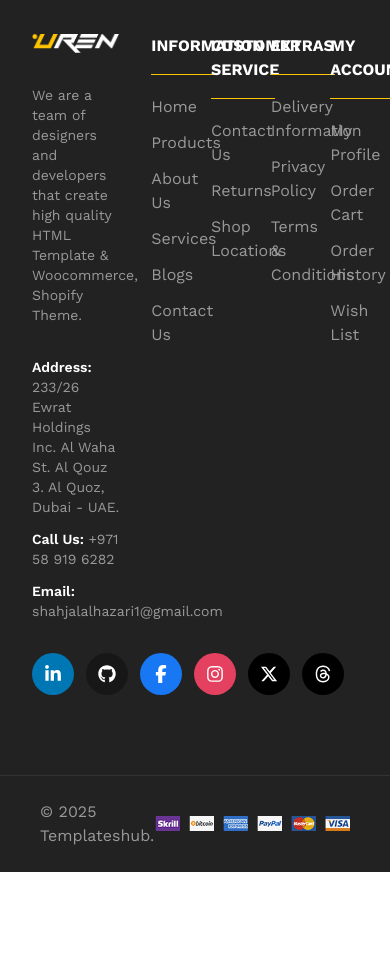
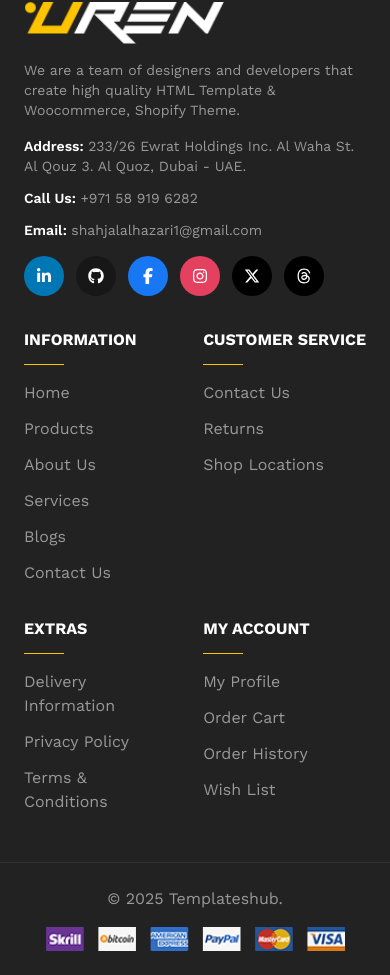
Before and after one commit to shahjalalhazari/Uren-Car-Accessories-Shop, a Next.js app: page / in a window 390 px wide. Shown: the part 9349-10324 px from the top of the page. Before the commit the page ends 10221 px from the top, so only its background shows below. Built offline with nearby package versions, Linux system fonts and the light colour scheme.

Commit message:
Responsive footer added.

```diff
--- a/src/app/globals.css
+++ b/src/app/globals.css
@@ -258,6 +258,61 @@
 .footer-nav-link:hover {
     @apply text-primary underline;
 }
+
+/* Bottom Part */
+.bottom-footer-layout {
+    @apply text-[#999] border-[#333] border-t px-10 py-6 flex items-center justify-between;
+}
+
+/* FOOTER */
+/* Top Part */
+.top-footer-layout {
+    @apply text-base-100 px-8 py-20 grid grid-cols-6 gap-8;
+}
+
+.footer-aside {
+    @apply col-span-2 space-y-8
+}
+
+.footer-description {
+    @apply text-sm text-[#999]
+}
+
+.footer-contacts {
+    @apply space-y-3 text-sm text-[#999]
+}
+
+.footer-nav>div {
+    @apply bg-primary w-16 h-[1px] mt-4 mb-5;
+}
+
+.footer-contacts-heading {
+    @apply text-base-100 font-semibold
+}
+
+.footer-actions {
+    @apply text-lg p-3 rounded-full;
+}
+
+.footer-actions:hover {
+    @apply bg-opacity-40
+}
+
+.footer-nav-heading {
+    @apply text-base-100 font-bold uppercase;
+}
+
+.footer-nav-item-list {
+    @apply flex flex-col text-[#999] gap-y-3;
+}
+
+.footer-nav-link {
+    @apply transition-all ease-in-out duration-500 text-[#999];
+}
+
+.footer-nav-link:hover {
+    @apply text-primary underline;
+}
 /* Bottom Part */
 .bottom-footer-layout {
     @apply text-[#999] border-[#333] border-t px-10 py-6 flex items-center justify-between;
@@ -330,35 +385,50 @@
     .newsletter-bg {
         @apply bg-fixed bg-center bg-cover;
     }
-
     .newsletter-content {
         @apply px-6 py-12 w-full h-full text-base-100;
     }
-
     .newsletter-heading {
         @apply text-2xl font-semibold mb-2;
     }
-
     .newsletter-form {
         @apply mt-10 flex-col gap-y-4 mx-auto w-full;
     }
-
     .newsletter-form>input {
         @apply w-full pl-5 py-3
     }
-
     .newsletter-submit-btn {
         @apply py-3 w-1/2 mx-auto;
     }
 
+    /* FOOTER */
+    /* Top Part */
     .top-footer-layout {
-        /* @apply text-base-100 px-8 py-20 grid grid-cols-6 gap-x-8; */
-        /* @apply hidden; */
+        @apply px-6 py-12 grid grid-cols-1 gap-8;
+        }
+
+        .footer-aside {
+            @apply col-span-2 space-y-4;
+        }
+
+        .footer-actions {
+            @apply text-base p-3 rounded-full;
+        }
+
+        .footer-actions:hover {
+            @apply bg-opacity-40
+        }
+
+        .footer-nav-heading {
+            @apply text-base-100 font-bold uppercase;
+        }
+
+        .footer-nav>div {
+            @apply w-10 mt-3 mb-4;
         }
 
     /* Bottom Part */
     .bottom-footer-layout {
-        /* @apply text-[#999] border-[#333] border-t px-10 py-6 flex items-center justify-between; */
-        /* @apply hidden */
+        @apply px-6 py-6 flex-col gap-y-4 items-center justify-between;
     }
 }
--- a/src/components/shared/footer/TopFooter.jsx
+++ b/src/components/shared/footer/TopFooter.jsx
@@ -27,8 +27,8 @@ const TopFooter = ({ FooterNavItems }) => {
         </p>
         <div className="footer-contacts">
           <p>
-            <span className="footer-contacts-heading">Address: </span>233/26 Ewrat
-            Holdings Inc. Al Waha St. Al Qouz 3. Al Quoz, Dubai - UAE.
+            <span className="footer-contacts-heading">Address: </span>233/26
+            Ewrat Holdings Inc. Al Waha St. Al Qouz 3. Al Quoz, Dubai - UAE.
           </p>
           <p>
             <span className="footer-contacts-heading">Call Us: </span>+971 58
@@ -81,9 +81,9 @@ const TopFooter = ({ FooterNavItems }) => {
         </div>
       </aside>
       {/* Column 2 */}
-      <nav className="">
+      <nav className="footer-nav">
         <h6 className="footer-nav-heading">Information</h6>
-        <div className="bg-primary w-16 h-[1px] mt-4 mb-5"></div>
+        <div className="heading-bar"></div>
         <ul className="footer-nav-item-list">
           {FooterNavItems.map((item) => (
             <li key={item.path} className="">
@@ -95,7 +95,7 @@ const TopFooter = ({ FooterNavItems }) => {
         </ul>
       </nav>
       {/* Column 3 */}
-      <nav className="">
+      <nav className="footer-nav">
         <h6 className="footer-nav-heading">Customer Service</h6>
         <div className="bg-primary w-16 h-[1px] mt-4 mb-5"></div>
         <ul className="footer-nav-item-list">
@@ -116,7 +116,7 @@ const TopFooter = ({ FooterNavItems }) => {
           </li>
         </ul>
       </nav>
-      <nav className="">
+      <nav className="footer-nav">
         <h6 className="footer-nav-heading">Extras</h6>
         <div className="bg-primary w-16 h-[1px] mt-4 mb-5"></div>
         <ul className="footer-nav-item-list">
@@ -138,7 +138,7 @@ const TopFooter = ({ FooterNavItems }) => {
         </ul>
       </nav>
       {/* Column 4 */}
-      <nav className="">
+      <nav className="footer-nav">
         <h6 className="footer-nav-heading">My Account</h6>
         <div className="bg-primary w-16 h-[1px] mt-4 mb-5"></div>
         <ul className="footer-nav-item-list">
```
Lines whose indentation alone changed are shown as unchanged.
